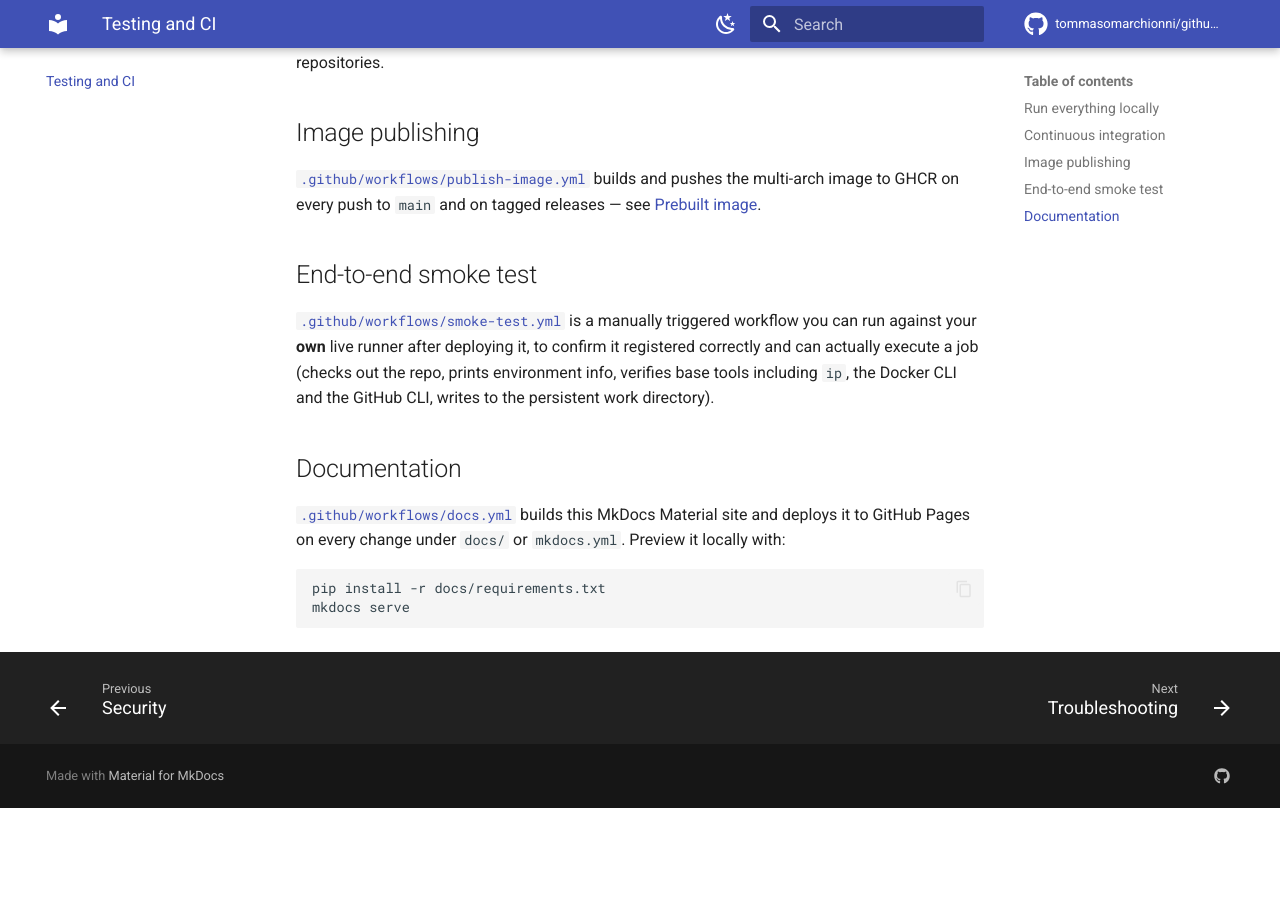
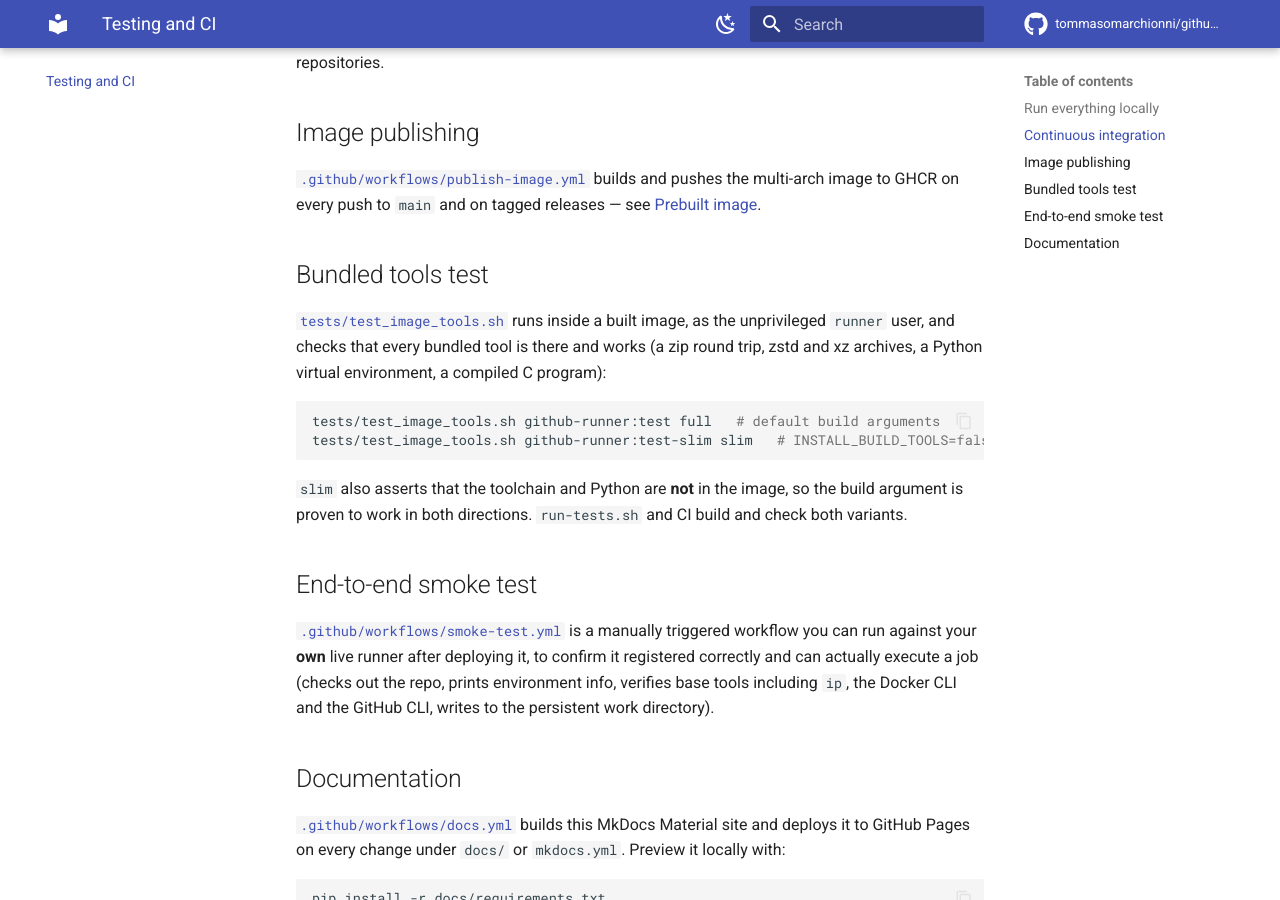
Before and after one commit to tommasomarchionni/github-runner, an MkDocs documentation site: the page built from docs/testing.md, in a window 1280 px wide and 900 px high, scrolled down 808 px. Built offline with MkDocs 1.6.1 and Material for MkDocs 9.7.7, drawn with Linux system fonts in a browser that asks for light colours; comment, search, counter and statistics services are not loaded; before the commit the page ends 1616 px from its top, so only the background shows below that.

Commit message:
feat: bundle the everyday tools of GitHub-hosted runners
A workflow written for GitHub-hosted runners expects tools this image did not
have: scripts calling python3 needed a setup step in every job, native npm or
pip packages could not compile, and common commands (zip, rsync, ssh, wget)
were missing.

- Base image: git-lfs, zip, xz-utils, zstd, bzip2, file, wget, rsync and
  openssh-client (about 40 MB). zstd lets actions/cache use its faster format.
- INSTALL_BUILD_TOOLS build argument, true by default (about 440 MB):
  build-essential and a system Python (python3, venv, pip, pipx).
  ~/.local/bin is on PATH so pipx-installed tools are found.
- tests/test_image_tools.sh checks the tools inside a built image as the
  runner user, for the default image and for one built without the build
  tools (where it asserts they are absent). run-tests.sh and CI build and
  check both; the smoke test reports them on a live runner.
- New "Bundled tools" documentation page: what is in the image, what is
  optional, what is deliberately left to setup-* actions and why.

Language runtimes, cloud CLIs and browser dependencies stay out of the image.

````diff
--- a/docker-compose.yml
+++ b/docker-compose.yml
@@ -13,6 +13,7 @@ services:
         RUNNER_ARCH: ${RUNNER_ARCH:-}
         INSTALL_DOCKER_CLI: ${INSTALL_DOCKER_CLI:-true}
         INSTALL_GH_CLI: ${INSTALL_GH_CLI:-true}
+        INSTALL_BUILD_TOOLS: ${INSTALL_BUILD_TOOLS:-true}
     image: ${RUNNER_IMAGE_NAME:-github-runner}:${RUNNER_IMAGE_TAG:-local}
     container_name: ${RUNNER_NAME:-github-runner-01}
     restart: unless-stopped
--- a/docs/testing.md
+++ b/docs/testing.md
@@ -39,6 +39,22 @@ unlimited for public repositories.
 builds and pushes the multi-arch image to GHCR on every push to `main` and
 on tagged releases — see [Prebuilt image](prebuilt-image.md).
 
+## Bundled tools test
+
+[`tests/test_image_tools.sh`](https://github.com/tommasomarchionni/github-runner/blob/main/tests/test_image_tools.sh)
+runs inside a built image, as the unprivileged `runner` user, and checks
+that every bundled tool is there and works (a zip round trip, zstd and xz
+archives, a Python virtual environment, a compiled C program):
+
+```bash
+tests/test_image_tools.sh github-runner:test full   # default build arguments
+tests/test_image_tools.sh github-runner:test-slim slim   # INSTALL_BUILD_TOOLS=false
+```
+
+`slim` also asserts that the toolchain and Python are **not** in the image,
+so the build argument is proven to work in both directions. `run-tests.sh`
+and CI build and check both variants.
+
 ## End-to-end smoke test
 
 [`.github/workflows/smoke-test.yml`](https://github.com/tommasomarchionni/github-runner/blob/main/.github/workflows/smoke-test.yml)
--- a/mkdocs.yml
+++ b/mkdocs.yml
@@ -76,6 +76,7 @@ nav:
       - Labels and runner groups: labels-and-groups.md
       - Ephemeral runners: ephemeral.md
       - Docker inside workflows: docker-in-workflow.md
+      - Bundled tools: bundled-tools.md
       - GitHub CLI inside workflows: github-cli.md
   - Reliability:
       - Persistence and self-healing: persistence.md
````
Also changed, not shown: CHANGELOG.md (+10 -0 lines), README.md (+4 -2 lines), docs/bundled-tools.md (added, +74 -0 lines), docs/environment-variables.md (+1 -0 lines), docs/prebuilt-image.md (+2 -0 lines), 7 other files.
